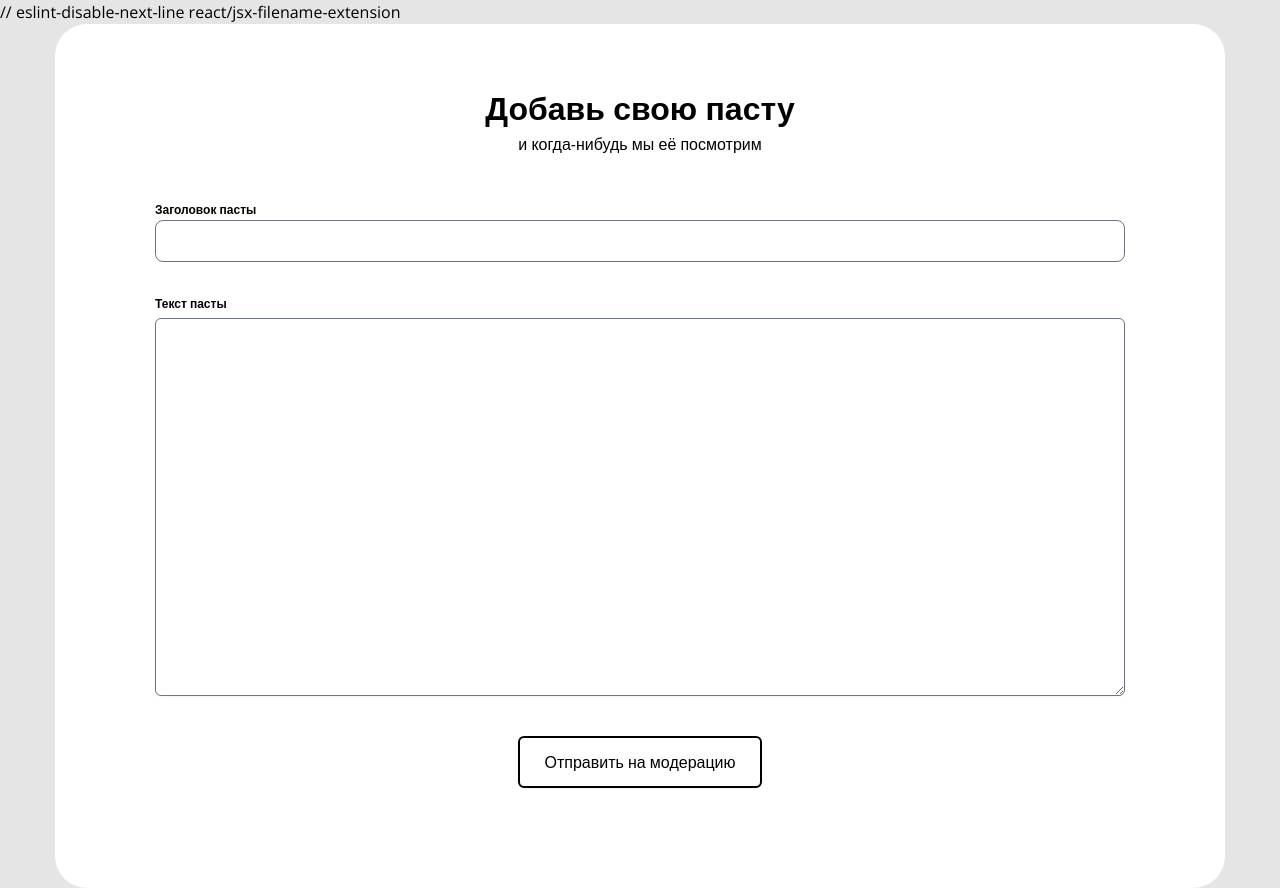
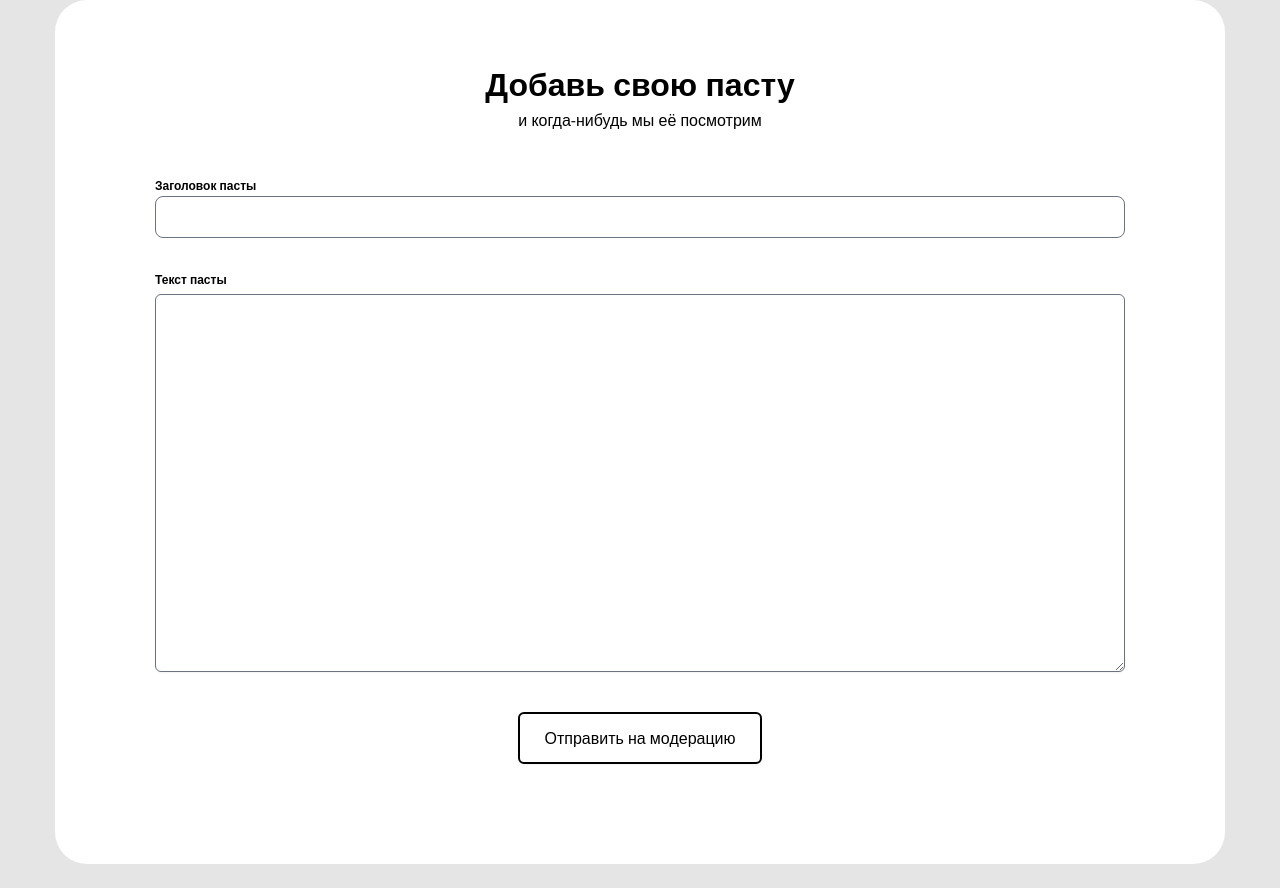
Before and after one commit to 4rt-family/yfp-app, a Next.js app: page /add_article in a window 1280 px wide. After the commit the page ends 864 px from the top, so only its background shows below. Built offline with nearby package versions, Linux system fonts and the light colour scheme; what tailwindcss-safe-area would draw is missing.

Commit message:
chore: remove comment

```diff
--- a/src/pages/_app.js
+++ b/src/pages/_app.js
@@ -8,7 +8,6 @@ const MyApp = ({ Component, pageProps }) => (
     <Head>
       <meta name="viewport" content="width=device-width, initial-scale=1, maximum-scale=1" />
     </Head>
-    // eslint-disable-next-line react/jsx-filename-extension
     <Component {...pageProps} />
   </>
 );
```
